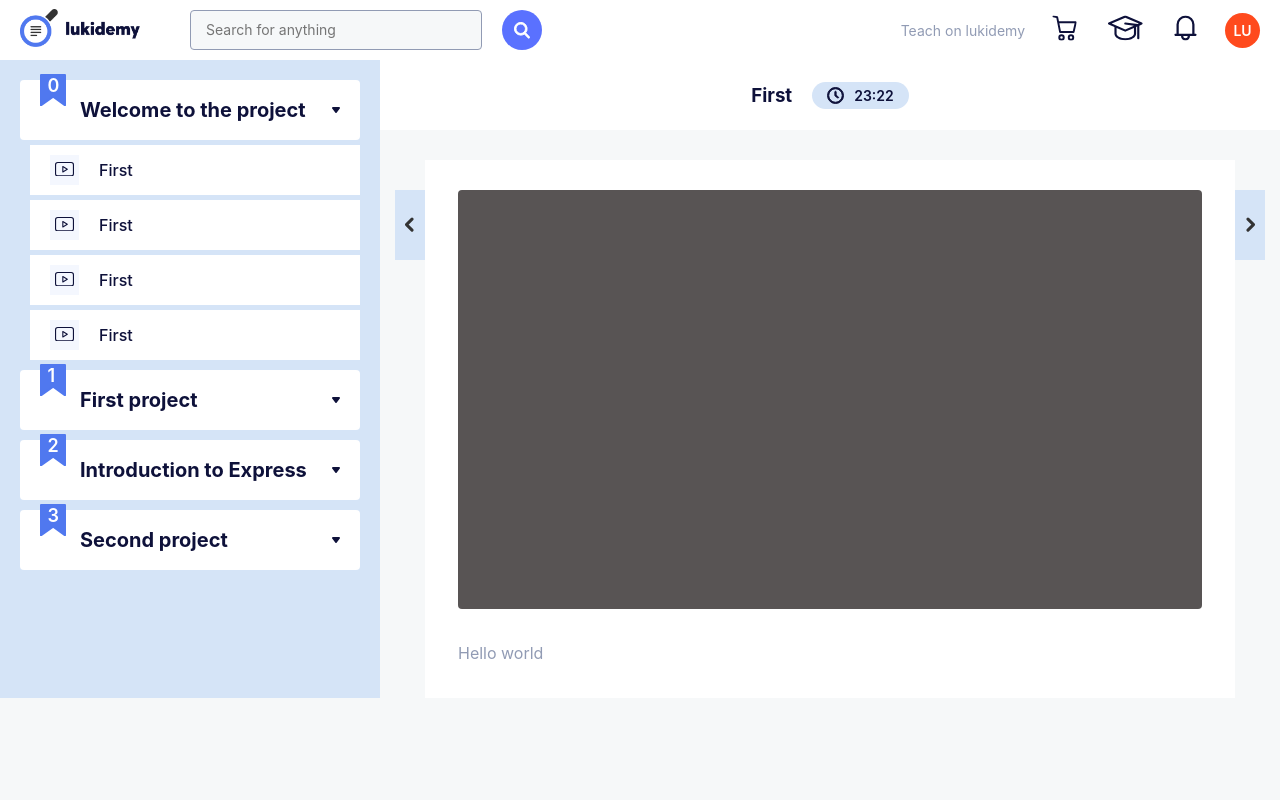
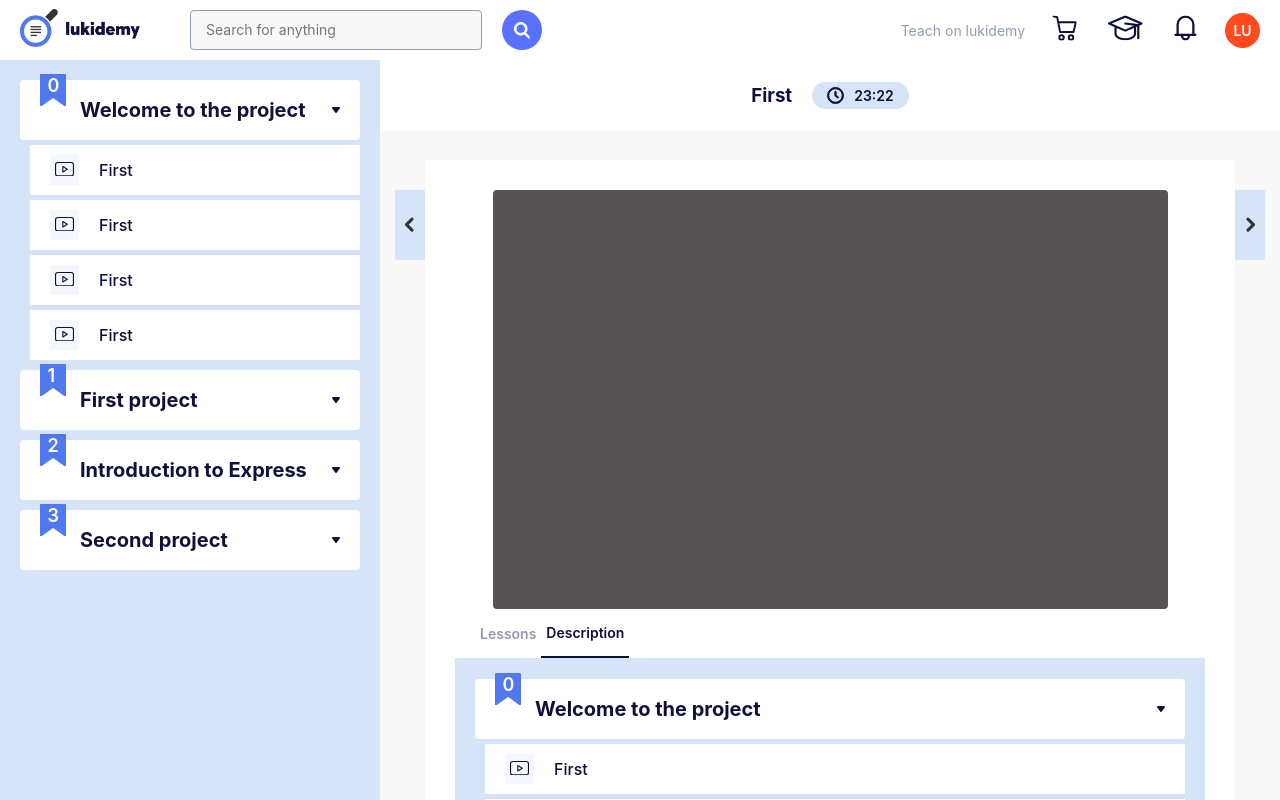
Before and after one commit to lukasalvarezdev/forbidden-academy, a Next.js app: page /courses/1/1 in a window 1280 px wide. Shown: the top 800 px of the page. Built offline with nearby package versions, Linux system fonts and the light colour scheme.

Commit message:
Created tabs carousel

```diff
--- a/src/entities/lesson/layouts/Lesson.tsx
+++ b/src/entities/lesson/layouts/Lesson.tsx
@@ -1,16 +1,13 @@
-import { ClockIcon, BorderedArrowIcon } from '@/icons'
 import styled from 'styled-components'
+import { BorderedArrowIcon } from '@/icons'
+import LessonHeading from '../ui/LessonHeading'
+import TabsCarousel from './TabsCarousel'
+import Sections from './Sections'
 
 const Lesson = () => {
   return (
     <StyledLesson className="f-one">
-      <div className="lesson-heading d-f center-f mb-30 bg-white">
-        <h3>{lesson.name}</h3>
-        <div className="lesson-duration d-f center-f font-semi-bold ml-20">
-          <ClockIcon />
-          <span className="ml-10">{lesson.duration}</span>
-        </div>
-      </div>
+      <LessonHeading />
 
       <div className="lesson bg-white border-radius p-30 relative">
         <div className="skip absolute d-f center-f pointer">
@@ -21,7 +18,9 @@ const Lesson = () => {
         </div>
         <div className="img"></div>
 
-        <p className="description font-light">{lesson.description}</p>
+        {/* <p className="description font-light">{lesson.description}</p> */}
+        <TabsCarousel />
+        <Sections />
       </div>
     </StyledLesson>
   )
@@ -30,42 +29,19 @@ const Lesson = () => {
 export default Lesson
 
 const StyledLesson = styled.div`
-  .lesson-heading {
-    height: 70px;
-
-    @media screen and (max-width: 480px) {
-      flex-direction: column;
-      justify-content: space-between;
-      align-items: center;
-      padding: 8px 0;
-      margin-bottom: 0;
-    }
-
-    .lesson-duration {
-      background-color: var(--medium-blue);
-      border-radius: 30px;
-      padding: 5px 15px;
-      font-size: 14px;
-
-      @media screen and (max-width: 480px) {
-        margin: 0;
-      }
-    }
-  }
-
   .lesson {
     width: 90%;
     margin: 0 auto;
 
     @media screen and (max-width: 480px) {
       width: 100%;
-      padding: 20px;
+      padding: 30px 0;
     }
 
     .img {
+      height: 419px;
       max-width: 744px;
-      height: 419px;
-      width: 100%;
+      width: 90%;
       background-color: #585454;
       border-radius: 4px;
       margin: 0 auto;
@@ -81,6 +57,10 @@ const StyledLesson = styled.div`
       color: var(--primary-gray);
       max-width: 744px;
       line-height: 1.8;
+
+      @media screen and (max-width: 480px) {
+        width: 90%;
+      }
     }
 
     .skip {
--- /dev/null
+++ b/src/entities/lesson/layouts/TabsCarousel.tsx
@@ -0,0 +1,55 @@
+import React from 'react'
+import styled from 'styled-components'
+
+const TabsCarousel = () => {
+  const [currentTab, setCurrentTab] = React.useState('description')
+  const tabs = ['lessons', 'description']
+
+  return (
+    <StyledTabsCarousel className="d-f bg-white align-items-c">
+      {tabs.map(tab => (
+        <div
+          className={`tab ${currentTab === tab ? 'current' : ''}`}
+          key={tab}
+          onClick={e => {
+            e.preventDefault()
+            setCurrentTab(tab)
+          }}
+        >
+          <span>{tab}</span>
+        </div>
+      ))}
+    </StyledTabsCarousel>
+  )
+}
+
+export default TabsCarousel
+
+const StyledTabsCarousel = styled.div`
+  border-bottom: 1px solid var(--medium-blue);
+  padding: 0 20px;
+
+  .tab {
+    padding: 15px 5px;
+    font-size: 14px;
+    font-weight: 600;
+    color: var(--primary-gray);
+    text-transform: capitalize;
+
+    &.current {
+      color: var(--primary-black);
+      border-bottom: 2px solid var(--primary-black);
+    }
+  }
+
+  .lesson-duration {
+    background-color: var(--medium-blue);
+    border-radius: 30px;
+    padding: 5px 15px;
+    font-size: 14px;
+
+    @media screen and (max-width: 480px) {
+      margin: 0;
+    }
+  }
+`
--- /dev/null
+++ b/src/entities/lesson/ui/LessonHeading.tsx
@@ -0,0 +1,44 @@
+import { ClockIcon } from '@/icons'
+import styled from 'styled-components'
+
+const LessonHeading = () => {
+  return (
+    <StyledLessonHeading className="lesson-heading d-f center-f mb-30 bg-white">
+      <h3>{lesson.name}</h3>
+      <div className="lesson-duration d-f center-f font-semi-bold ml-20">
+        <ClockIcon />
+        <span className="ml-10">{lesson.duration}</span>
+      </div>
+    </StyledLessonHeading>
+  )
+}
+
+export default LessonHeading
+
+const StyledLessonHeading = styled.div`
+  height: 70px;
+
+  @media screen and (max-width: 480px) {
+    flex-direction: column;
+    justify-content: space-between;
+    align-items: center;
+    padding: 8px 0;
+    margin-bottom: 0;
+  }
+
+  .lesson-duration {
+    background-color: var(--medium-blue);
+    border-radius: 30px;
+    padding: 5px 15px;
+    font-size: 14px;
+
+    @media screen and (max-width: 480px) {
+      margin: 0;
+    }
+  }
+`
+
+const lesson = {
+  name: 'First',
+  duration: '23:22',
+}
```
